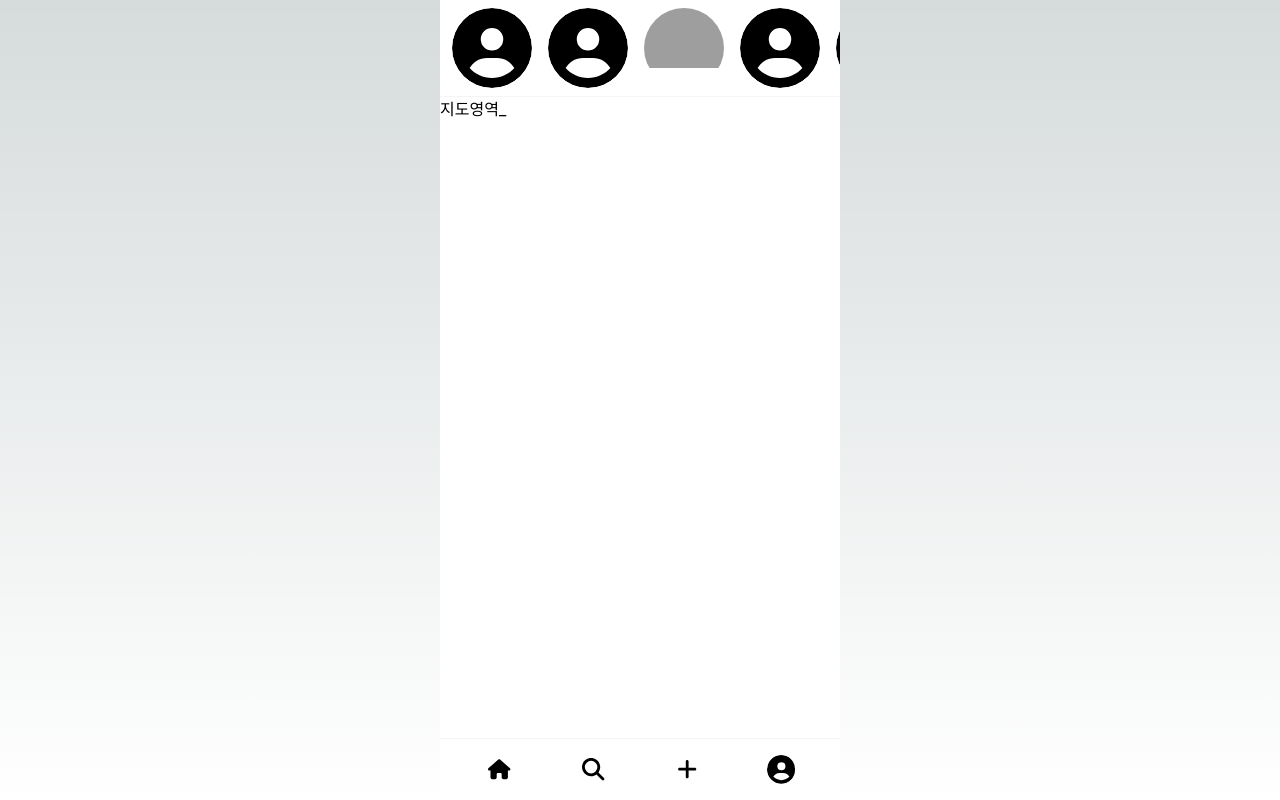
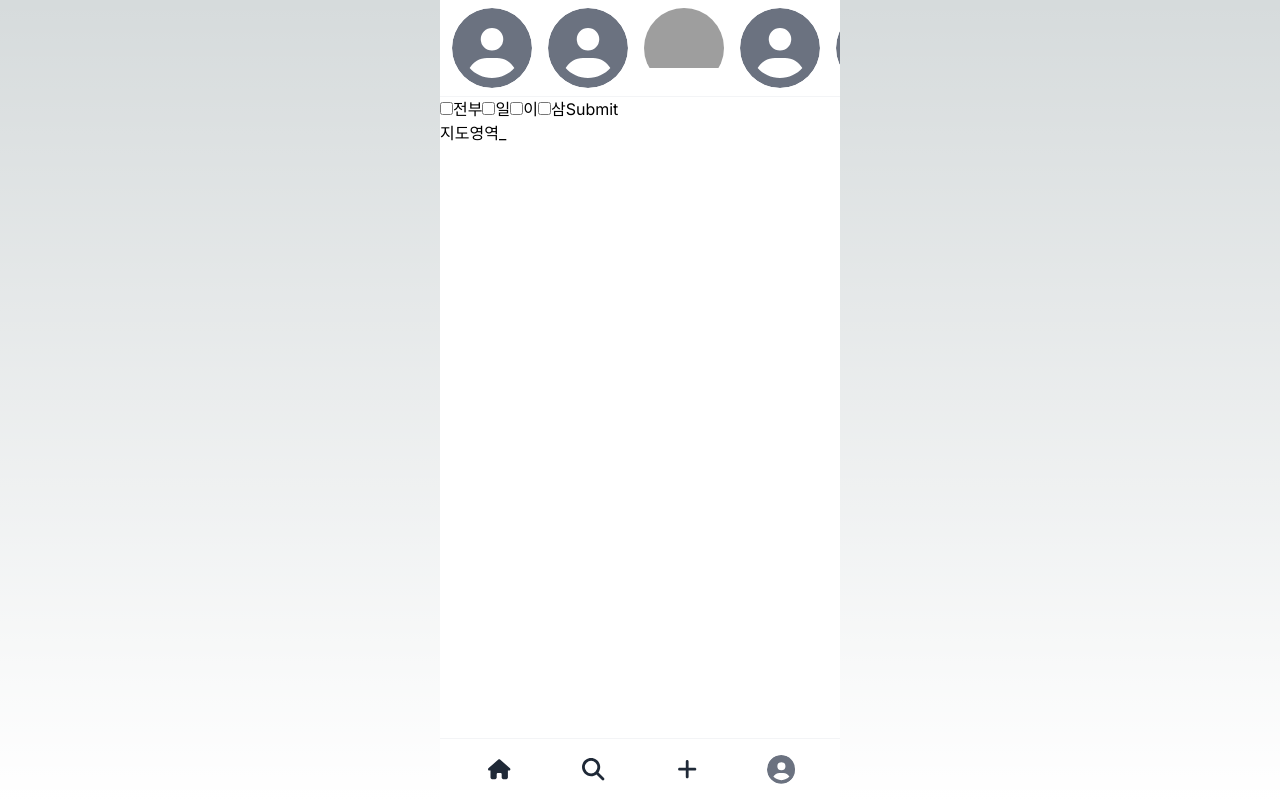
Before and after one commit to pleasemrlostman/share-your-favorite-places-front, a Next.js app: page / in a window 1280 px wide. Built offline with nearby package versions, Linux system fonts and the light colour scheme; grey boxes are pictures that could not be loaded.

Commit message:
FEAT: checkbox component

```diff
--- /dev/null
+++ b/src/app/_component/Checkbox.tsx
@@ -0,0 +1,63 @@
+import { useState } from "react";
+import {
+  FieldValues,
+  UseControllerProps,
+  useController,
+} from "react-hook-form";
+
+const Checkboxes = <T extends FieldValues>({
+  options,
+  control,
+  name,
+}: {
+  options: { [key: string]: string }[];
+} & UseControllerProps<T>) => {
+  const { field } = useController({
+    control,
+    name,
+  });
+  const [value, setValue] = useState<Array<string | null>>(field.value || []);
+
+  const handleAllCheckChange = (isChecked: boolean) => {
+    if (isChecked) {
+      const allOptions = options.map((option) =>
+        option.value === "all" ? null : option.value
+      );
+      setValue(allOptions);
+      field.onChange(allOptions);
+    } else {
+      setValue([]);
+      field.onChange([]);
+    }
+  };
+
+  return (
+    <>
+      {options.map((option, index) => (
+        <label key={option.value}>
+          <input
+            onChange={(e) => {
+              if (option.value === "all")
+                return handleAllCheckChange(e.target.checked);
+
+              const valueCopy = [...value];
+              valueCopy[index] = e.target.checked ? option.value : null;
+              field.onChange(valueCopy);
+              setValue(valueCopy);
+            }}
+            checked={
+              option.value === "all"
+                ? value.length === options.length
+                : value.includes(option.value)
+            }
+            type="checkbox"
+            value={option.value}
+          />
+          {option.title}
+        </label>
+      ))}
+    </>
+  );
+};
+
+export default Checkboxes;
--- a/src/app/_component/NavMenu.tsx
+++ b/src/app/_component/NavMenu.tsx
@@ -22,7 +22,7 @@ export default function NavMenu() {
         <Link href="/" className={LINK_CLASS_NAME}>
           <FontAwesomeIcon
             icon={segment === "/" ? faHouse : faHouse}
-            className="w-[1.4rem] h-[1.4rem]"
+            className="w-[1.4rem] h-[1.4rem] text-gray-800"
           />
         </Link>
       </li>
@@ -30,13 +30,16 @@ export default function NavMenu() {
         <Link href="/돋보기" className={LINK_CLASS_NAME}>
           <FontAwesomeIcon
             icon={faMagnifyingGlass}
-            className="w-[1.4rem] h-[1.4rem]"
+            className="w-[1.4rem] h-[1.4rem] text-gray-800"
           />
         </Link>
       </li>
       <li className={LIST_CLASS_NAME}>
         <Link href="/?" className={LINK_CLASS_NAME}>
-          <FontAwesomeIcon icon={faPlus} className="w-[1.4rem] h-[1.4rem]" />
+          <FontAwesomeIcon
+            icon={faPlus}
+            className="w-[1.4rem] h-[1.4rem] text-gray-800"
+          />
         </Link>
       </li>
       <li className={LIST_CLASS_NAME}>
@@ -46,7 +49,7 @@ export default function NavMenu() {
               name: "me",
               image: null,
             }}
-            className="w-[1.8rem] h-[1.8rem]"
+            className="w-[1.8rem] h-[1.8rem] text-gray-800"
           />
         </Link>
       </li>
--- a/src/app/_component/Profile.tsx
+++ b/src/app/_component/Profile.tsx
@@ -17,7 +17,10 @@ const Profile = ({
       {user.image ? (
         <img src={user.image} alt="user image" />
       ) : (
-        <FontAwesomeIcon icon={faCircleUser} className="w-full h-full" />
+        <FontAwesomeIcon
+          icon={faCircleUser}
+          className="w-full h-full text-gray-500"
+        />
       )}
     </div>
   );
--- a/src/app/globals.css
+++ b/src/app/globals.css
@@ -10,7 +10,7 @@
 
 @media (prefers-color-scheme: dark) {
   :root {
-    --foreground-rgb: 255, 255, 255;
+    --foreground-rgb: 0, 0, 0;
     --background-start-rgb: 0, 0, 0;
     --background-end-rgb: 0, 0, 0;
   }
--- a/src/app/page.tsx
+++ b/src/app/page.tsx
@@ -1,6 +1,21 @@
+"use client";
+
 import Profile from "@/app/_component/Profile";
+import Checkbox from "./_component/Checkbox";
+import { useForm } from "react-hook-form";
+import Checkboxes from "./_component/Checkbox";
 
 export default function Home() {
+  const { register, handleSubmit, control } = useForm({
+    defaultValues: {
+      controlled: [],
+    },
+  });
+
+  const onSubmit = (data) => {
+    console.log(data);
+  };
+
   return (
     <>
       <section className="min-w-full overflow-x-auto flex flex-nowrap gap-[1rem] pl-3 py-2 border-b border-gray-100">
@@ -12,15 +27,28 @@ export default function Home() {
           className=" w-[5rem] h-[5rem]"
         />
         {USER_LIST.map((user, index) => {
-          return <Profile key={index} user={user} className=" w-[5rem] h-[5rem]" />;
+          return (
+            <Profile key={index} user={user} className=" w-[5rem] h-[5rem]" />
+          );
         })}
       </section>
       <section className="flex-grow">
+        <form onSubmit={handleSubmit(onSubmit)}>
+          <Checkboxes options={checkList} control={control} name="controlled" />
+          <input type="submit" />
+        </form>
         <div className="h-full">지도영역_</div>
       </section>
     </>
   );
 }
+
+const checkList = [
+  { value: "all", title: "전부" },
+  { value: "일", title: "일" },
+  { value: "이", title: "이" },
+  { value: "삼", title: "삼" },
+];
 
 const USER_LIST = [
   {
```
